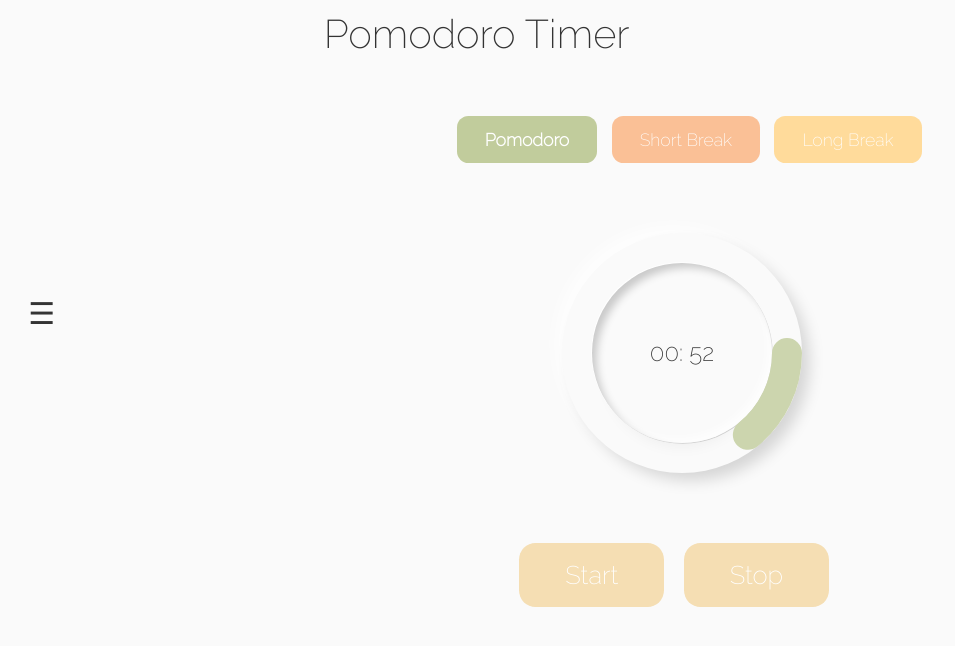
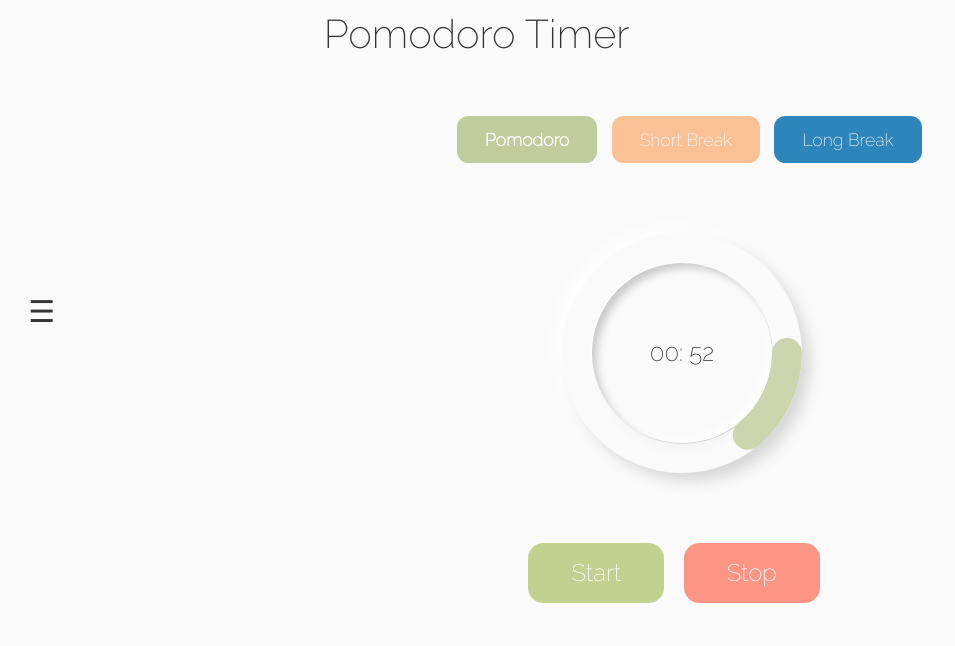
Before and after one commit to bumblevy/pomo_cafe, a Python web app: template pomocafe/templates/timer.html in a window 1280 px wide. Shown: the top 646 px of the page, without its empty margins (0-955 px from the left). Run offline with Jinja, Linux system fonts and the light colour scheme; the template is opened without the code that fills it, so the values that code supplies are empty.

Commit message:
Added style for start and stop buttons

```diff
--- a/pomocafe/static/main.css
+++ b/pomocafe/static/main.css
@@ -174,6 +174,7 @@ svg {
 
 .button1:hover {
   background-color: #AAB977;
+  font-weight: bolder;
 }
 
 .button2 {
@@ -183,14 +184,18 @@ svg {
 
 .button2:hover {
   background-color: #FAAB73;
+  font-weight: bolder;
 }
 
 .button3 {
-  background-color: #ffdb9b;
+  /* background-color: #ffdb9b; */
+  background-color: #2e85bb;
 }
 
 .button3:hover {
-  background-color: #FFCB70;
+  background-color: #28678f;
+  font-weight: bolder;
+  /* background-color: #FFCB70; */
 }
 
 .bottom-buttons {
@@ -199,13 +204,25 @@ svg {
 }
 
 .button4 {
-  font-size: 1.6rem;
+  font-size: 1.5rem;
   padding: 0.5em 1.8em;
   margin-right: 15px;
+  background-color: #c2d090;
+}
+
+.button4:hover {
+  background-color: #7eab66;
+  font-weight: bolder;
 }
 
 .button5 {
-  font-size: 1.6rem;
+  font-size: 1.5rem;
   padding: 0.5em 1.8em;
   margin-right: 15px;
+  background-color: #fd9585;
 }
+
+.button5:hover {
+  background-color: #fc6a53;
+  font-weight: bolder;
+}
```
